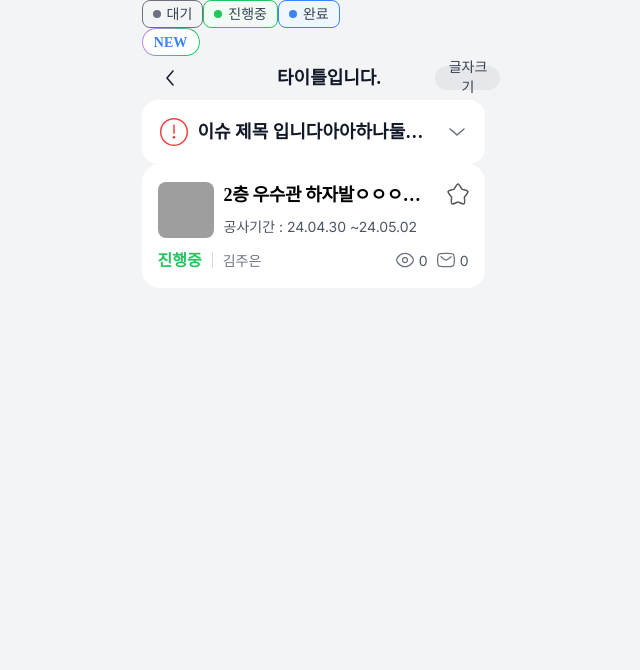
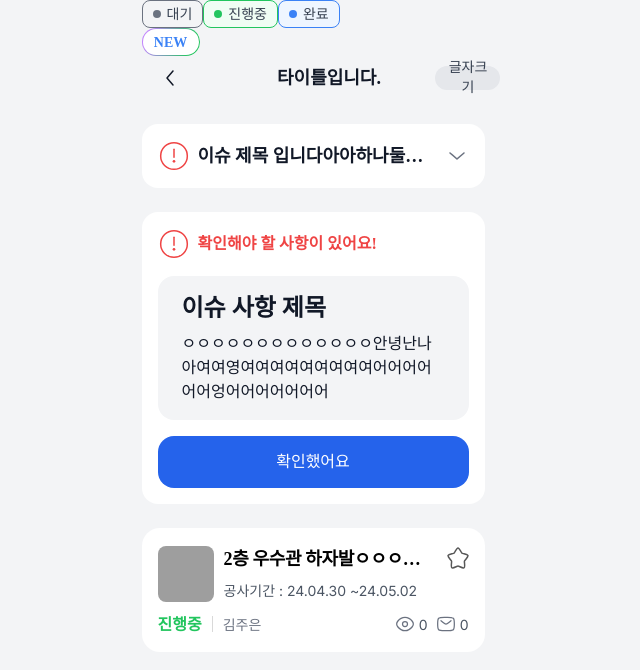
Before and after one commit to 10aeat/10aeat_Frontend, a Next.js app: page / in a window 1280 px wide. Shown: the top 670 px of the page, without its empty margins (311-951 px from the left). Built offline with nearby package versions, Linux system fonts and the light colour scheme; grey boxes are pictures that could not be loaded; a web font is replaced by a local one.

Commit message:
[Fix] Issue 관련 창 스타일 설정 완료

```diff
--- a/src/app/Check.tsx
+++ b/src/app/Check.tsx
@@ -16,6 +16,7 @@ export default function Check() {
 
       {/* NavBar */}
       <NavBar>타이틀입니다.</NavBar>
+      <br />
 
       {/* Issue */}
       <IssueStore
@@ -23,6 +24,12 @@ export default function Check() {
         title="이슈 제목 입니다아아하나둘셋넷다섯"
         content="ㅇㅇㅇㅇㅇㅇㅇㅇㅇㅇㅇㅇㅇ안녕난나아여여영여여여여여여여여여어어어어어어엉어어어어어어어"
       />
+      <br />
+      <IssueStore
+        issueStyle={IssueStyle.ISSUE_ALERT}
+        title="이슈 사항 제목"
+        content="ㅇㅇㅇㅇㅇㅇㅇㅇㅇㅇㅇㅇㅇ안녕난나아여여영여여여여여여여여여어어어어어어엉어어어어어어어"
+      />
     </>
   )
 }
--- a/src/app/page.tsx
+++ b/src/app/page.tsx
@@ -7,7 +7,7 @@ export default function Home() {
   return (
     <>
       <Check />
-
+      <br />
       <CardStore
         cardStyle={CardStyle.ALL}
         title="2층 우수관 하자발ㅇㅇㅇ생 조치보다많ㅇ다"
--- a/src/components/atoms/IssueStore.tsx
+++ b/src/components/atoms/IssueStore.tsx
@@ -47,7 +47,7 @@ export default function IssueStore({ issueStyle, title, content }: Props) {
                   />
                 </div>
                 <span
-                  className={`issueTitle ${isOpen ? 'overflow-visible whitespace-normal' : 'overflow-hidden whitespace-nowrap'} max-w-[239px]`}
+                  className={`issueTitle1 ${isOpen ? 'overflow-visible whitespace-normal' : 'overflow-hidden whitespace-nowrap'} max-w-[239px]`}
                 >
                   {title}
                 </span>
@@ -93,7 +93,39 @@ export default function IssueStore({ issueStyle, title, content }: Props) {
             )}
           </div>
         )
+      case IssueStyle.ISSUE_ALERT:
+        return (
+          <div className="w-[343px] h-auto p-[16px] flex-col shrink-0 justify-between items-center font-Pretendard rounded-[16px] bg-white px-[16px]">
+            <div className="flex h-full">
+              <div className="flex pr-[8px] items-center font-semibold text-red-500">
+                <div className="flex h-full items-center">
+                  <Image
+                    src="/icons/danger_circle.svg"
+                    width={32}
+                    height={32}
+                    alt="danger_circle"
+                    className="mr-[8px]"
+                  />
+                </div>
+                확인해야 할 사항이 있어요!
+              </div>
+            </div>
+            <>
+              <div className="content my-[16px] px-[24px] py-[16px] justify-center items-center gap-[8px] rounded-[16px] bg-gray-100 h-auto font-Pretendard text-gray-900">
+                <div className="issueTitle2 mb-[8px]">{title}</div>
+                {content}
+              </div>
 
+              {/* ButtonStore에서 생기면 버튼 가져오기 */}
+              <button
+                type="button"
+                className="w-[311px] bg-blue-600 rounded-[16px] text-white p-[14px]"
+              >
+                확인했어요
+              </button>
+            </>
+          </div>
+        )
       default:
         return null
     }
--- a/src/styles/issueStyle.scss
+++ b/src/styles/issueStyle.scss
@@ -1,8 +1,12 @@
 @import './util.scss';
 
-.issueTitle {
+.issueTitle1 {
   @include body1_sb;
   text-overflow: ellipsis;
+}
+
+.issueTitle2 {
+  @include h2_heading;
 }
 
 .content {
```
